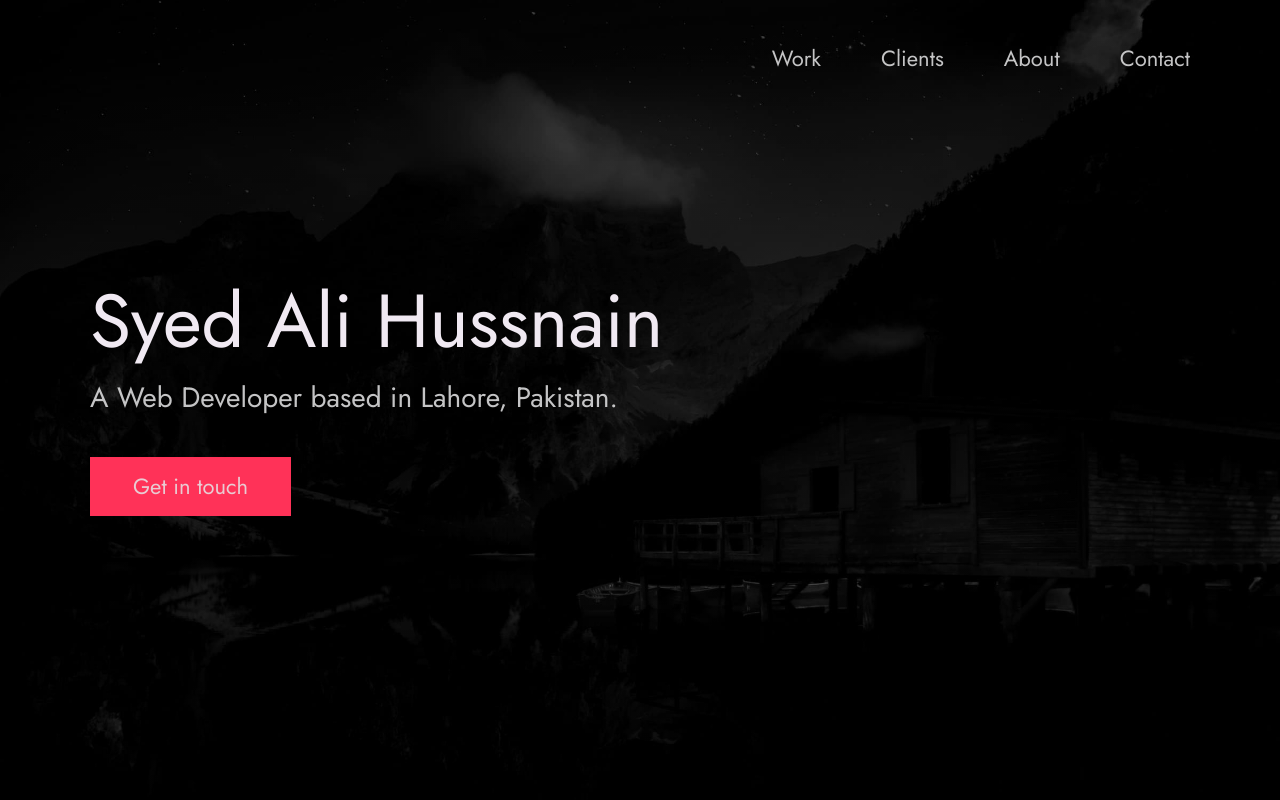
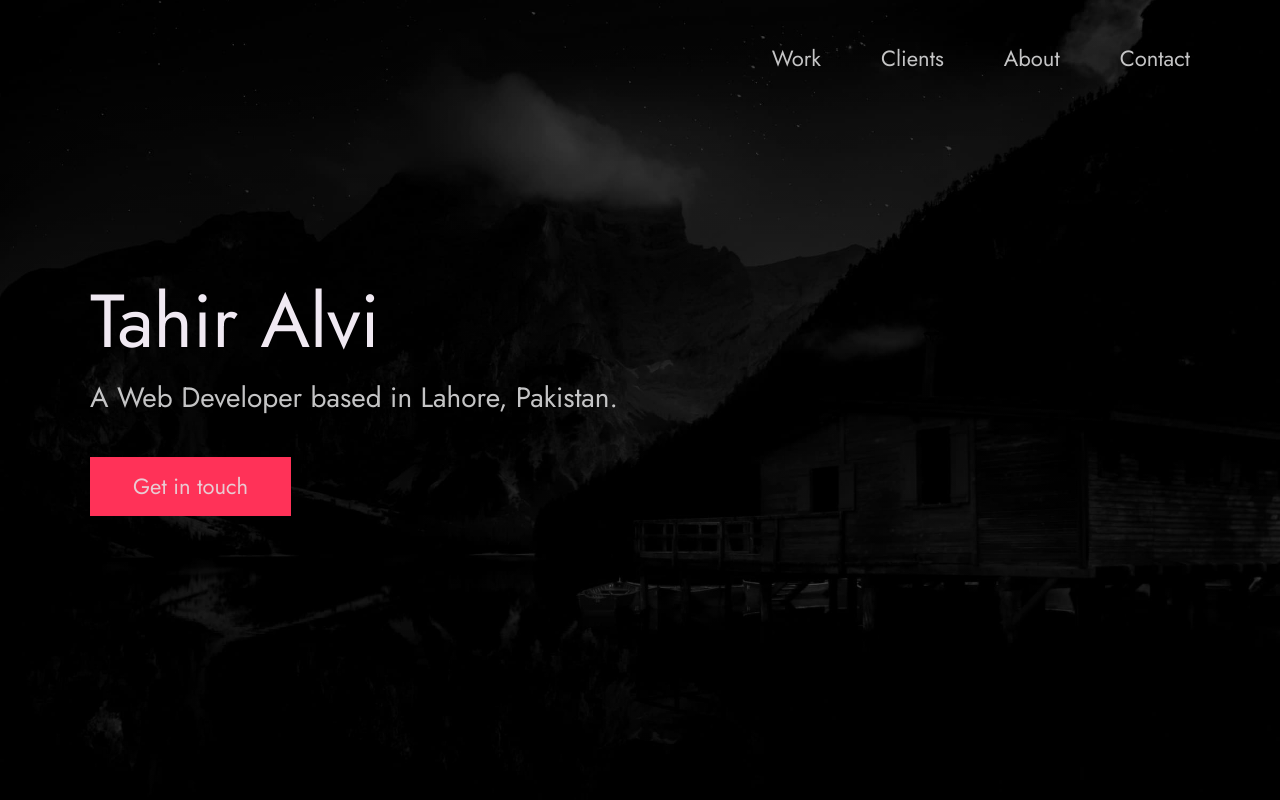
Before and after one commit to iamtahiralvi/tahiralvi, a plain HTML site: page index.html in a window 1280 px wide. Shown: the top 800 px of the page. Drawn offline with Linux system fonts and the light colour scheme.

Commit message:
main name chage

```diff
--- a/index.html
+++ b/index.html
@@ -56,7 +56,7 @@
       <div class="header__text">
         <h1 class="heading-primary">
           <!-- Replace the following name with your name -->
-          <span>Syed Ali Hussnain</span>
+          <span>Tahir Alvi</span>
         </h1>
         <!-- Put a small paragraph about yourself -->
         <p>A Web Developer based in Lahore, Pakistan.</p>
```
